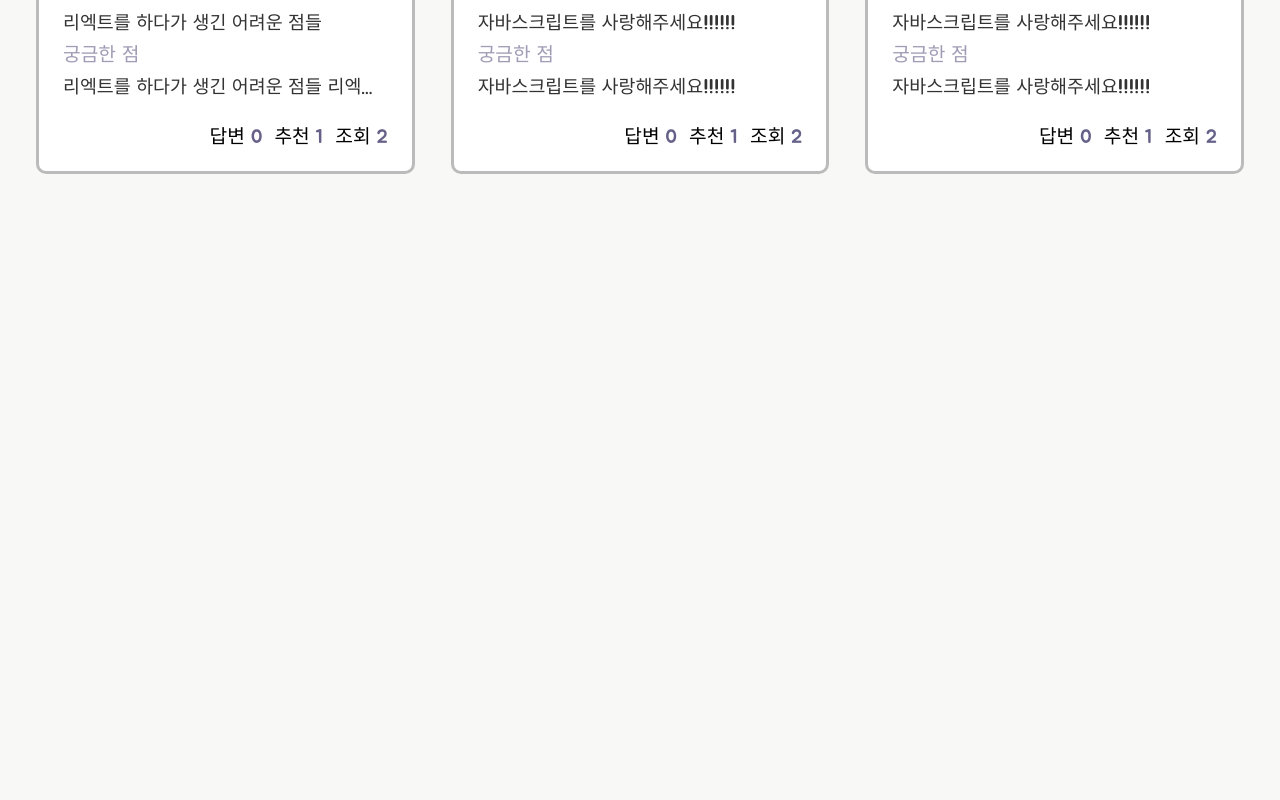
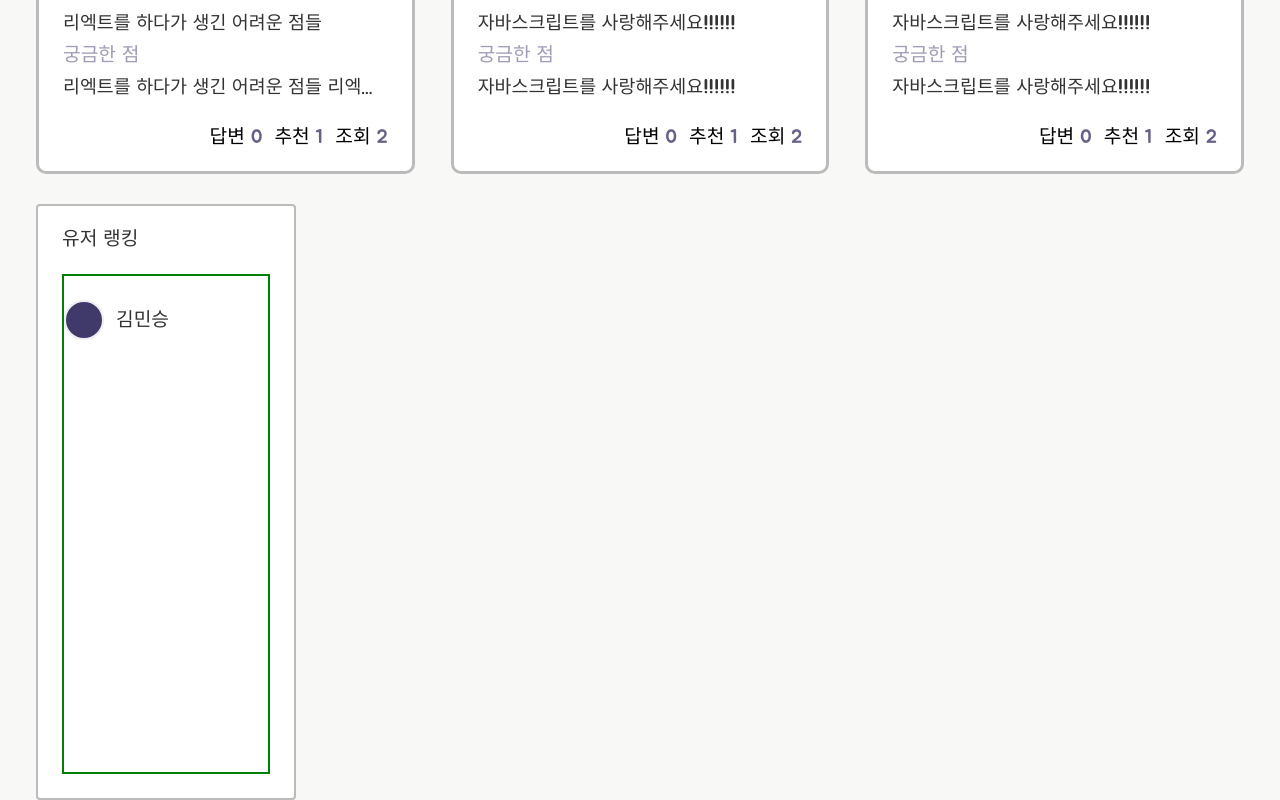
Before and after one commit to helloworld442/coding-review-testcode-version, a React (Create React App) app: page / in a window 1280 px wide. Shown: the part 786-1586 px from the top of the page. Before the commit the page ends 990 px from the top, so only its background shows below. Built offline with nearby package versions, Linux system fonts and the light colour scheme; data requests are answered from the project's data file.

Commit message:
feat : feat review rank component and style #18

```diff
--- a/src/components/review/index.js
+++ b/src/components/review/index.js
@@ -1,3 +1,4 @@
 export * from "./review-template/ReviewTemplate";
 export * from "./review-form/ReviewForm";
 export * from "./review-banner/ReviewBanner";
+export * from "./review-rank/ReviewRank";
--- /dev/null
+++ b/src/components/review/review-rank/ReviewRank.jsx
@@ -0,0 +1,17 @@
+import "./ReviewRank.scss";
+
+const ReviewRank = () => {
+  return (
+    <div className="review-rank">
+      <h2 className="review-rank-title">유저 랭킹</h2>
+      <ul className="review-rank-menu">
+        <li className="review-rank-item">
+          <span className="rank-item-profile"></span>
+          <h4 className="rank-item-name">김민승</h4>
+        </li>
+      </ul>
+    </div>
+  );
+};
+
+export { ReviewRank };
--- /dev/null
+++ b/src/components/review/review-rank/ReviewRank.scss
@@ -0,0 +1,49 @@
+.review-rank {
+  width: 260px;
+  height: auto;
+  padding: 24px;
+  margin-left: 36px;
+  box-sizing: border-box;
+  border: 2px solid #bbb;
+  border-radius: 4px;
+  background: #fff;
+}
+
+.review-rank-title {
+  margin-bottom: 24px;
+  font-size: 1.2rem;
+  font-weight: bold;
+  color: #333;
+}
+
+.review-rank-menu {
+  width: 100%;
+  height: 500px;
+  border: 2px solid green;
+  box-sizing: border-box;
+}
+
+.review-rank-item {
+  position: relative;
+  width: 100%;
+  padding: 24px 0;
+}
+
+.rank-item-profile {
+  display: inline-block;
+  width: 36px;
+  height: 36px;
+  margin-right: 12px;
+  border: 2px solid #eee;
+  border-radius: 100%;
+  background: #403a6b;
+}
+.rank-item-name {
+  position: absolute;
+  top: 50%;
+  font-size: 1.2rem;
+  font-weight: bold;
+  color: #333;
+  display: inline-block;
+  transform: translateY(-50%);
+}
--- a/src/pages/Home.jsx
+++ b/src/pages/Home.jsx
@@ -1,4 +1,4 @@
-import { ReviewBanner, ReviewTemplate } from "../components/review";
+import { ReviewBanner, ReviewRank, ReviewTemplate } from "../components/review";
 import { Header, Layout } from "../components/ui";
 
 const Home = () => {
@@ -7,6 +7,7 @@ const Home = () => {
       <Header isBackground="true" />
       <ReviewTemplate>
         <ReviewBanner />
+        <ReviewRank />
       </ReviewTemplate>
     </Layout>
   );
```
